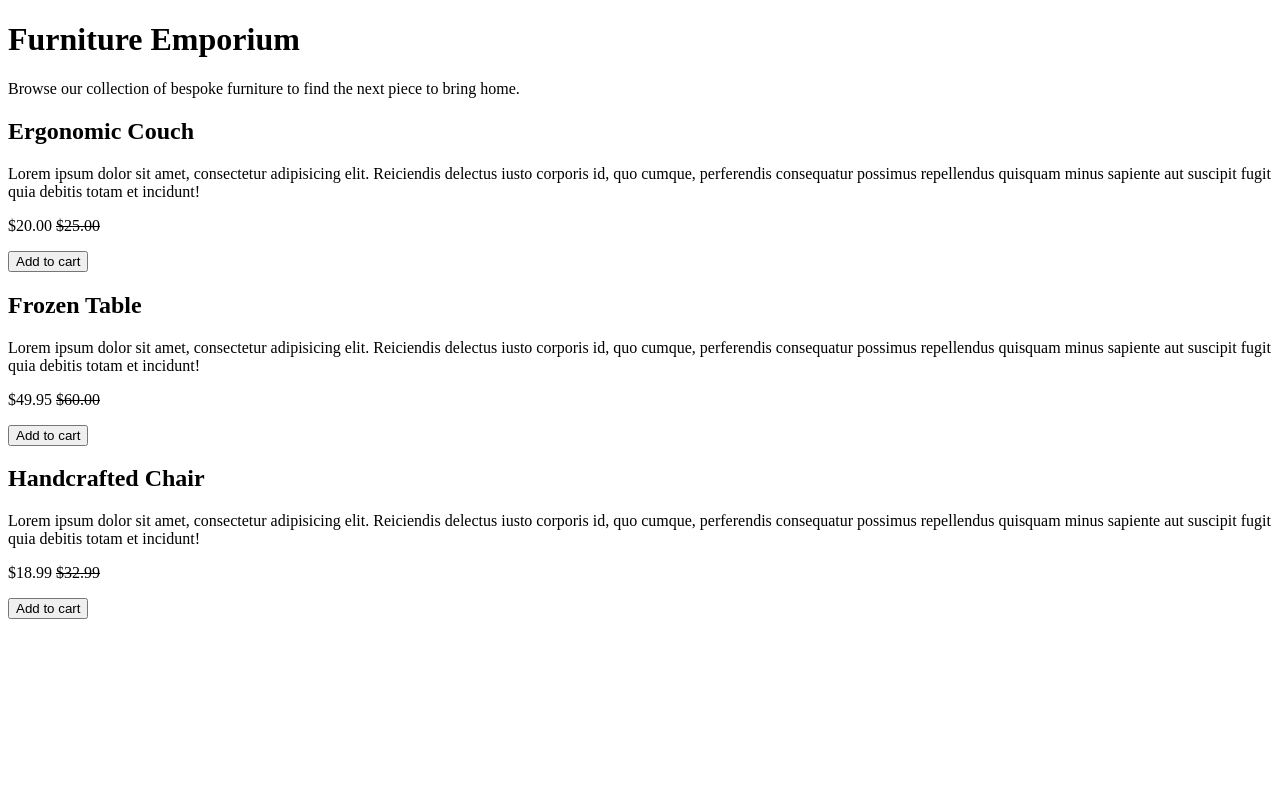
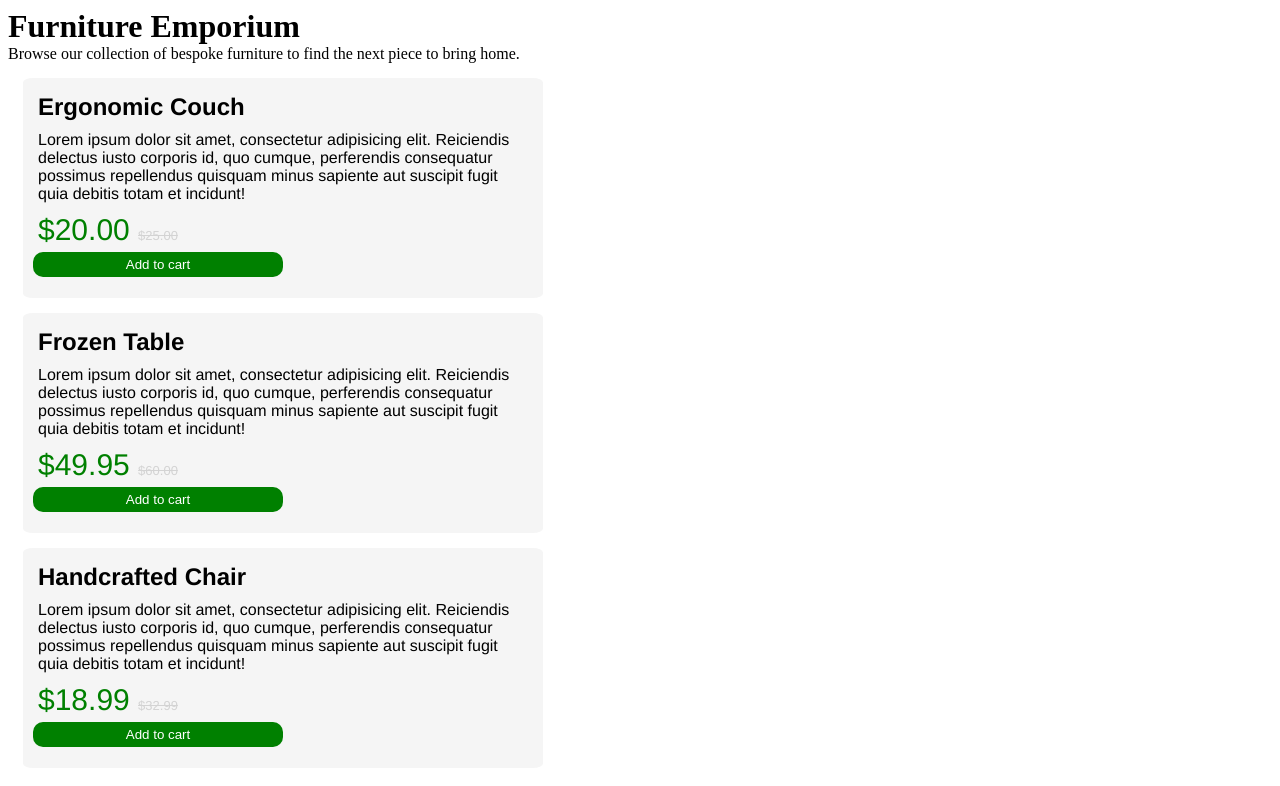
Before and after one commit to BBalin/furniture-emporium, a plain HTML site: page index.html in a window 1280 px wide. Drawn offline with Linux system fonts and the light colour scheme.

Commit message:
styled home page layout

```diff
--- a/index.css
+++ b/index.css
@@ -0,0 +1,54 @@
+body {
+  background-color: white;
+}
+
+.header {
+  margin-top: 0;
+  margin-bottom: 0;
+  padding: 0;
+  color: black;
+}
+
+.tile {
+  background-color: whitesmoke;
+  width: 500px;
+  height: 200px;
+  border-radius: 2%;
+  padding: 10px;
+  margin: 15px;
+  font-family: "Franklin Gothic Medium", "Arial Narrow", Arial, sans-serif;
+}
+
+h2 {
+  color: black;
+  margin: 0;
+  padding: 5px;
+}
+
+p {
+  color: black;
+  margin: 0;
+  padding: 5px;
+}
+
+.money {
+  color: green;
+  font-size: 30px;
+}
+
+.small-money {
+  color: lightgray;
+  font-size: small;
+}
+
+.add-to-cart-button {
+  background-color: green;
+  color: white;
+  align-items: center;
+  justify-content: center;
+  width: 250px;
+  border-radius: 10px;
+  border: none;
+  padding-top: 5px;
+  padding-bottom: 5px;
+}
--- a/index.html
+++ b/index.html
@@ -1,18 +1,19 @@
-<!DOCTYPE html>
+<!doctype html>
 <html lang="en">
   <head>
+    <link rel="stylesheet" href="index.css" />
     <title>Furniture Emporium</title>
   </head>
   <body>
     <main>
       <header>
-        <h1>Furniture Emporium</h1>
-        <p>
+        <h1 class="header">Furniture Emporium</h1>
+        <p class="header">
           Browse our collection of bespoke furniture to find the next piece to
           bring home.
         </p>
       </header>
-      <article>
+      <article class="tile">
         <h2>Ergonomic Couch</h2>
         <p>
           Lorem ipsum dolor sit amet, consectetur adipisicing elit. Reiciendis
@@ -20,10 +21,10 @@
           possimus repellendus quisquam minus sapiente aut suscipit fugit quia
           debitis totam et incidunt!
         </p>
-        <p>$20.00 <s>$25.00</s></p>
-        <button>Add to cart</button>
+        <p class="money">$20.00 <s class="small-money">$25.00</s></p>
+        <button class="add-to-cart-button">Add to cart</button>
       </article>
-      <article>
+      <article class="tile">
         <h2>Frozen Table</h2>
         <p>
           Lorem ipsum dolor sit amet, consectetur adipisicing elit. Reiciendis
@@ -31,10 +32,10 @@
           possimus repellendus quisquam minus sapiente aut suscipit fugit quia
           debitis totam et incidunt!
         </p>
-        <p>$49.95 <s>$60.00</s></p>
-        <button>Add to cart</button>
+        <p class="money">$49.95 <s class="small-money">$60.00</s></p>
+        <button class="add-to-cart-button">Add to cart</button>
       </article>
-      <article>
+      <article class="tile">
         <h2>Handcrafted Chair</h2>
         <p>
           Lorem ipsum dolor sit amet, consectetur adipisicing elit. Reiciendis
@@ -42,8 +43,8 @@
           possimus repellendus quisquam minus sapiente aut suscipit fugit quia
           debitis totam et incidunt!
         </p>
-        <p>$18.99 <s>$32.99</s></p>
-        <button>Add to cart</button>
+        <p class="money">$18.99 <s class="small-money">$32.99</s></p>
+        <button class="add-to-cart-button">Add to cart</button>
       </article>
     </main>
   </body>
```
